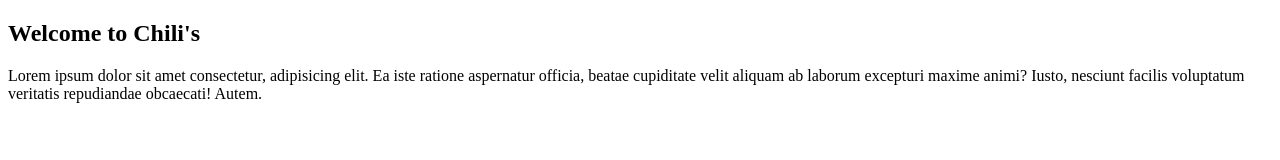
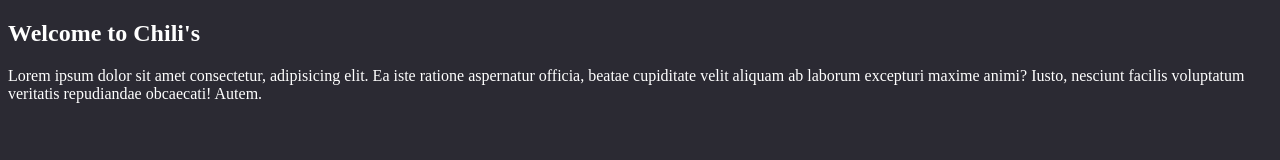
Before and after one commit to lgloera2023/git-collab-lab-2, a plain HTML site: page index.html in a window 1280 px wide. Drawn offline with Linux system fonts and the light colour scheme.

Commit message:
Add stylish styles

```diff
--- a/index.html
+++ b/index.html
@@ -4,6 +4,7 @@
     <meta charset="utf-8" />
     <meta name="viewport" content="width=device-width,initial-scale=1.0">
     <title>GitHub Lab</title>
+    <link rel="stylesheet" href="styles.css">
   </head>
   <body>
     <article>
--- /dev/null
+++ b/styles.css
@@ -0,0 +1,4 @@
+body {
+  color: white;
+  background-color: #2b2a33;
+}
```
